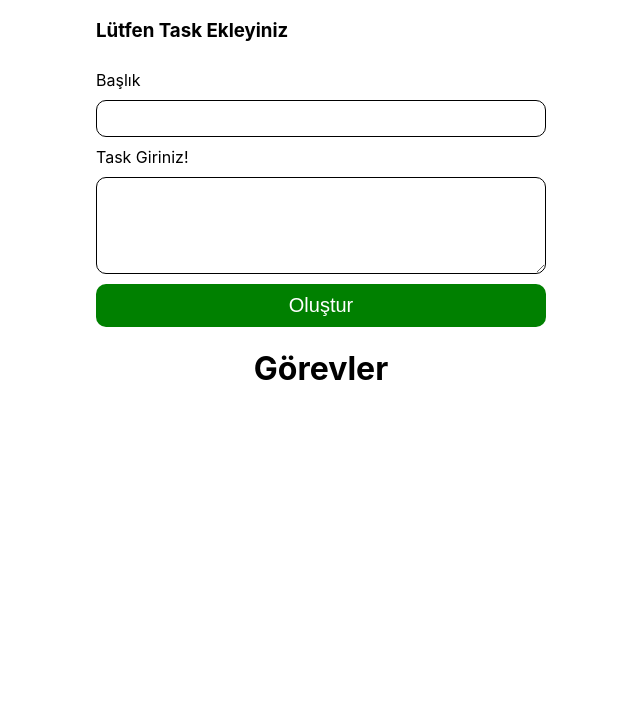
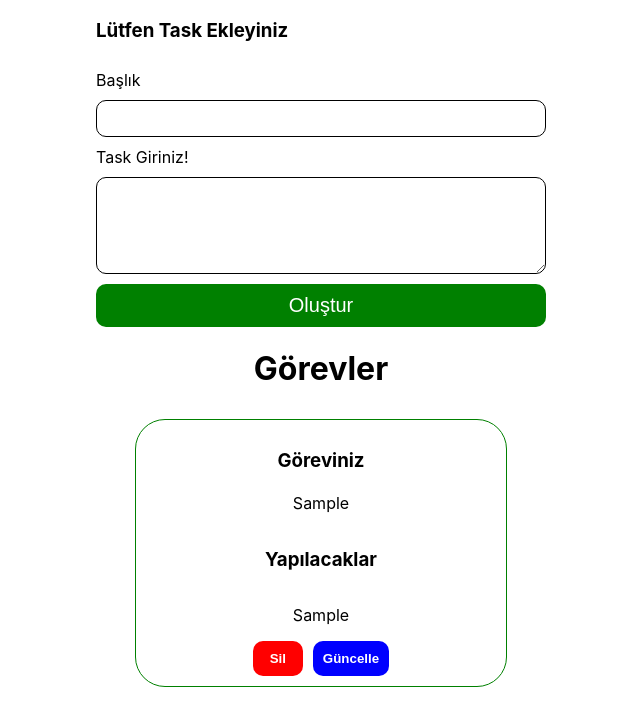
Before and after one commit to yldzmustafa/TaskCalismasi, a React (Create React App) app in the folder jiraaplication/: page / in a window 1280 px wide. Both pictures are taken after typing "Sample", "Sample" into the empty fields and a click on the button "Oluştur". Shown: the top 726 px of the page, without its empty margins (319-959 px from the left). Built offline with nearby package versions, Linux system fonts and the light colour scheme.

Commit message:
Task silme işlemi yapıldı.

```diff
--- a/jiraaplication/src/App.css
+++ b/jiraaplication/src/App.css
@@ -32,3 +32,44 @@
   flex-direction: column;
   align-items: center;
 }
+
+.task-show{
+  border: 1px solid green;
+  padding: 10px;
+  width: 350px;
+  display: flex;
+  flex-direction: column;
+  align-items: center;
+  border-radius: 30px;
+  margin: 10px;
+}
+
+.task-title{
+  margin-bottom: 5px;
+}
+
+.task-edit-btn{
+  padding: 10px;
+  border-radius: 10px;
+  background-color: blue;
+  color: white;
+  font-weight: bold;
+  margin-left: 10px;
+  border: none;
+}
+
+.task-delete-btn{
+  padding: 10px;
+  background-color: red;
+  color: white;
+  font-weight: bold;
+  border: none;
+  border-radius: 10px;
+  width: 50px;
+}
+
+.tasks{
+  display: flex;
+  flex-wrap: wrap;
+  justify-content: center;
+}
--- a/jiraaplication/src/App.js
+++ b/jiraaplication/src/App.js
@@ -4,6 +4,17 @@ import TaskCreate from './components/TaskCreate';
 import TaskList from './components/TaskList';
 
 function App() {
+
+  const deleteTaskByID = (id) =>{
+    console.log(id);
+
+    const afterDeleteTasks = tasks.filter((task) => {
+      return task.id !== id
+    })
+
+    setTasks(afterDeleteTasks)
+  }
+
   const [tasks, setTasks] = useState([]);
 
   const createTask = (title, taskDesc) => {
@@ -16,7 +27,6 @@ function App() {
         taskDesc
       }
     ]
-
     setTasks(createdTasks)
     // setTasks(...tasks, {
     //   id:Math.round(Math.random()*999999),
@@ -24,11 +34,13 @@ function App() {
     //   taskDesc
     // })
   }
+
+
   return (
     <div className="App">
       <TaskCreate onCreate={createTask}/>
       <h1>Görevler</h1>
-      <TaskList tasks={tasks}/>
+      <TaskList tasks={tasks} onDelete={deleteTaskByID}/>
     </div>
   );
 }
--- a/jiraaplication/src/components/TaskList.js
+++ b/jiraaplication/src/components/TaskList.js
@@ -1,10 +1,10 @@
 import TaskShow from "./TaskShow";
 
-function TaskList({tasks}) {
-    return ( <div>
+function TaskList({tasks, onDelete}) {
+    return ( <div className="tasks">
         {
             tasks.map((task, index) => {
-                return <TaskShow key={index} task={task}/>
+                return <TaskShow key={index} task={task} onDelete={onDelete}/>
             })
         }
     </div> );
--- a/jiraaplication/src/components/TaskShow.js
+++ b/jiraaplication/src/components/TaskShow.js
@@ -1,7 +1,19 @@
-function TaskShow(task) {
+function TaskShow({task, onDelete}) {
+
+    const handleDelete = () => {
+        onDelete(task.id);
+    }
+
     console.log(task)
-    return ( <div>
-
+    return ( <div className="task-show">
+        <h3 className="task-title">Göreviniz</h3>
+        <p>{task.title}</p>
+        <h3>Yapılacaklar</h3>
+        <p>{task.taskDesc}</p>
+        <div>
+            <button className="task-delete-btn" onClick={handleDelete}>Sil</button>
+            <button className="task-edit-btn">Güncelle</button>
+        </div>
     </div> );
 }
 
```
